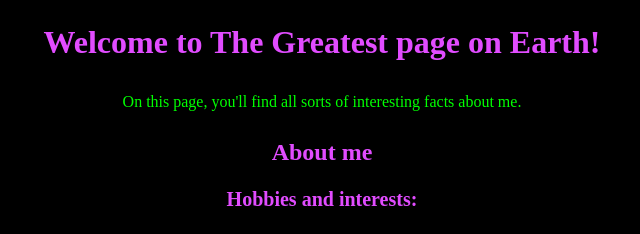
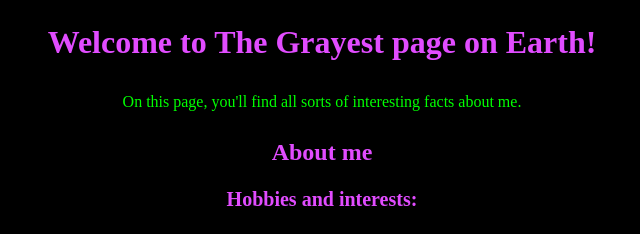
Before and after one commit to D-j-blakemore/git-fundamentals-lab, a plain HTML site: page index.html in a window 1280 px wide. Shown: the top 234 px of the page, 318-958 px from the left. Drawn offline with Linux system fonts and the light colour scheme.

Commit message:
Main Plane Change

```diff
--- a/index.html
+++ b/index.html
@@ -8,7 +8,7 @@
   </head>
 
   <body>
-    <h1>Welcome to The Greatest page on Earth!</h1>
+    <h1>Welcome to The Grayest page on Earth!</h1>
     <p>On this page, you'll find all sorts of interesting facts about me.</p>
 
     <h2>About me</h2>
```
